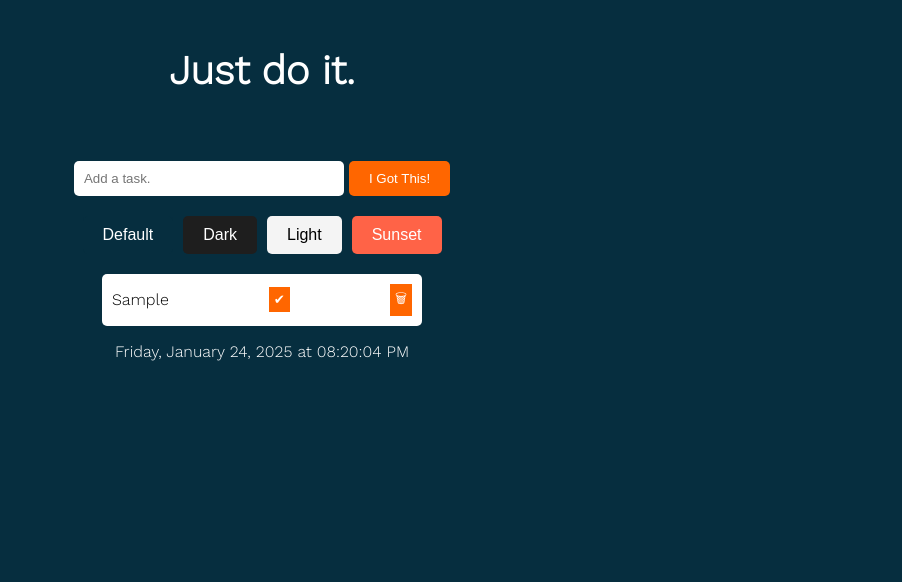
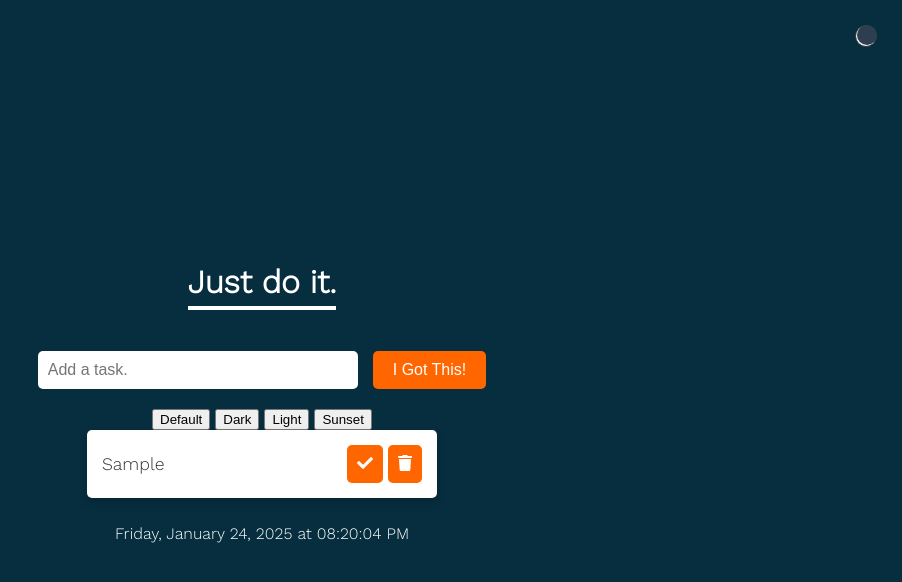
Before and after one commit to Badjedi04/Just-Do-It, a plain HTML site: page index.html in a window 1280 px wide. Both pictures are taken after typing "Sample" into the empty fields and a click on the button "I Got This!". Shown: the whole page, without its empty margins (378-1280 px from the left). Drawn offline with nearby package versions, Linux system fonts and the light colour scheme.

Commit message:
Change theme buttons

```diff
--- a/CSS/main.css
+++ b/CSS/main.css
@@ -1,110 +1,179 @@
-/* General Styling */
+/* General Body Styling */
 body {
     font-family: 'Work Sans', sans-serif;
     background-color: #062e3f;
-    color: #ffffff;
+    color: #fff;
     margin: 0;
     padding: 0;
-    text-align: center;
+    display: flex;
+    flex-direction: column;
+    align-items: center;
+    justify-content: center;
+    min-height: 100vh;
+    transition: background 0.5s ease-in-out;
 }
 
+/* Header Styling */
 #header {
-    padding: 20px;
+    text-align: center;
+    margin-bottom: 20px;
 }
 
 #title {
-    font-size: 2.5em;
+    font-size: 2rem;
     font-weight: bold;
+    position: relative;
 }
 
+#border {
+    width: 100%;
+    height: 4px;
+    background-color: #fff;
+    margin-top: 5px;
+}
+
+/* Theme selector */
+.theme-selector {
+    width: 20px;
+    height: 20px;
+    border-radius: 50%;
+    margin: 5px;
+    cursor: pointer;
+    display: inline-block;
+    position: fixed;
+    right: 20px;
+    top: 20px;
+}
+
+/* Colors for themes */
+.standard-theme {
+    background-color: #062e3f;
+}
+
+.light-theme {
+    background-color: #f5f5f5;
+    border: 1px solid #333;
+}
+
+.darker-theme {
+    background-color: #2c3e50;
+}
+
+/* Theme-specific backgrounds */
+.light-theme-bg {
+    background-color: #f5f5f5;
+    color: #333;
+}
+
+.darker-theme-bg {
+    background-color: #2c3e50;
+    color: #fff;
+}
+
+.standard-theme-bg {
+    background-color: #062e3f;
+    color: #fff;
+}
+
+/* Form Styling */
 #form {
-    margin: 20px 0;
+    display: flex;
+    justify-content: center;
+    align-items: center;
+    margin-bottom: 20px;
 }
 
 .todo-input {
     padding: 10px;
-    width: 250px;
+    width: 300px;
+    border: none;
     border-radius: 5px;
-    border: none;
+    outline: none;
+    font-size: 1rem;
 }
 
 .todo-btn {
     padding: 10px 20px;
     background-color: #ff6600;
-    color: white;
+    color: #fff;
     border: none;
     border-radius: 5px;
+    font-size: 1rem;
+    margin-left: 10px;
     cursor: pointer;
+    transition: background 0.3s ease;
 }
 
+.todo-btn:hover {
+    background-color: #cc5200;
+}
+
+/* To-Do List Styling */
 .todo-list {
-    list-style-type: none;
+    list-style: none;
     padding: 0;
+    margin: 0;
+    width: 350px;
 }
 
 .todo {
     background: #ffffff;
-    color: #000;
-    padding: 10px;
-    margin: 5px auto;
-    width: 300px;
-    border-radius: 5px;
+    color: #333;
     display: flex;
     justify-content: space-between;
     align-items: center;
+    padding: 15px;
+    border-radius: 5px;
+    margin-bottom: 10px;
+    box-shadow: 0 4px 8px rgba(0, 0, 0, 0.2);
 }
 
-.todo button {
-    background-color: #ff6600;
+.todo-item {
+    flex: 1;
+    font-size: 1.1rem;
+    font-weight: 500;
+}
+
+.complete-btn,
+.trash-btn {
+    background: #ff6600;
     border: none;
     color: white;
-    padding: 5px;
+    padding: 10px;
     cursor: pointer;
+    border-radius: 5px;
+    font-size: 1rem;
+    transition: background 0.3s ease;
+    margin-left: 5px;
 }
 
-.done {
-    text-decoration: line-through;
-    color: gray;
+.complete-btn:hover {
+    background: #28a745;
 }
 
-.completed .task-text {
-    text-decoration: line-through;
-    color: gray;
+.trash-btn:hover {
+    background: #dc3545;
 }
 
-.completed .check-btn {
-    background-color: green;
+/* Completed Task */
+.completed {
+    text-decoration: line-through;
+    opacity: 0.6;
 }
 
-#theme-selector {
-    display: flex;
-    gap: 10px;
-    margin: 20px auto;
-    justify-content: center;
+/* Responsive Design */
+@media (max-width: 600px) {
+    .todo-input {
+        width: 100%;
+    }
+
+    .todo-list {
+        width: 100%;
+    }
+
+    .theme-selector {
+        width: 15px;
+        height: 15px;
+        right: 10px;
+    }
 }
-
-.theme-btn {
-    border: none;
-    padding: 10px 20px;
-    border-radius: 5px;
-    cursor: pointer;
-    font-size: 1rem;
-    color: white;
-}
-
-.theme-btn:nth-child(1) {
-    background-color: #062e3f;
-}
-
-.theme-btn:nth-child(2) {
-    background-color: #1e1e1e;
-}
-
-.theme-btn:nth-child(3) {
-    background-color: #f4f4f4;
-    color: #000;
-}
-
-.theme-btn:nth-child(4) {
-    background-color: #ff6347;
-}
--- a/JS/main.js
+++ b/JS/main.js
@@ -1,90 +1,68 @@
-document.addEventListener('DOMContentLoaded', () => {
-    const todoInput = document.querySelector('.todo-input');
-    const todoButton = document.querySelector('.todo-btn');
-    const todoList = document.querySelector('.todo-list');
-    const themeSelectors = document.querySelectorAll('.theme-selector');
+document.addEventListener("DOMContentLoaded", () => {
+    const todoInput = document.querySelector(".todo-input");
+    const todoButton = document.querySelector(".todo-btn");
+    const todoList = document.querySelector(".todo-list");
+    const themeSelectors = document.querySelectorAll(".theme-selector");
 
-    // Load existing tasks from localStorage
-    loadTodos();
+    // Add task event listener
+    todoButton.addEventListener("click", addTodo);
+    todoList.addEventListener("click", deleteOrCheck);
 
-    // Add new task event
-    todoButton.addEventListener('click', (e) => {
-        e.preventDefault();
-        addTodo(todoInput.value);
-        saveTodos();
-        todoInput.value = '';
-    });
-
-    // Delete or check task
-    todoList.addEventListener('click', (e) => {
-        const item = e.target;
-        if (item.classList.contains('check-btn')) {
-            const todo = item.parentElement;
-            todo.classList.toggle('completed');
-        } else if (item.classList.contains('delete-btn')) {
-            const todo = item.parentElement;
-            todo.remove();
-            saveTodos();
-        }
-    });
-
-    // Theme selection event
+    // Theme change functionality
     themeSelectors.forEach(theme => {
-        theme.addEventListener('click', () => {
-            document.body.className = theme.classList[0];
-            localStorage.setItem('theme', theme.classList[0]);
+        theme.addEventListener("click", () => {
+            document.body.className = "";
+            if (theme.classList.contains("standard-theme")) {
+                document.body.classList.add("standard-theme-bg");
+            } else if (theme.classList.contains("light-theme")) {
+                document.body.classList.add("light-theme-bg");
+            } else if (theme.classList.contains("darker-theme")) {
+                document.body.classList.add("darker-theme-bg");
+            }
         });
     });
 
-    // Load theme from localStorage
-    function loadTheme() {
-        const savedTheme = localStorage.getItem('theme');
-        if (savedTheme) {
-            document.body.className = savedTheme;
+    // Add new task function
+    function addTodo(event) {
+        event.preventDefault();
+        if (todoInput.value.trim() === "") return;
+
+        // Create todo div
+        const todoDiv = document.createElement("div");
+        todoDiv.classList.add("todo");
+
+        // Create list item
+        const newTodo = document.createElement("li");
+        newTodo.innerText = todoInput.value;
+        newTodo.classList.add("todo-item");
+        todoDiv.appendChild(newTodo);
+
+        // Check button
+        const completedButton = document.createElement("button");
+        completedButton.innerHTML = '<i class="fas fa-check"></i>';
+        completedButton.classList.add("complete-btn");
+        todoDiv.appendChild(completedButton);
+
+        // Delete button
+        const trashButton = document.createElement("button");
+        trashButton.innerHTML = '<i class="fas fa-trash"></i>';
+        trashButton.classList.add("trash-btn");
+        todoDiv.appendChild(trashButton);
+
+        // Append to list
+        todoList.appendChild(todoDiv);
+        todoInput.value = "";
+    }
+
+    // Delete or check task function
+    function deleteOrCheck(e) {
+        const item = e.target;
+        if (item.classList.contains("trash-btn")) {
+            const todo = item.parentElement;
+            todo.remove();
+        } else if (item.classList.contains("complete-btn")) {
+            const todo = item.parentElement;
+            todo.classList.toggle("completed");
         }
     }
-    loadTheme();
-
-    // Add a new task
-    function addTodo(task) {
-        if (task.trim() === '') return;
-        const todoDiv = document.createElement('div');
-        todoDiv.classList.add('todo');
-        const newTodo = document.createElement('li');
-        newTodo.innerText = task;
-        todoDiv.appendChild(newTodo);
-        const checkButton = document.createElement('button');
-        checkButton.innerHTML = '✔';
-        checkButton.classList.add('check-btn');
-        todoDiv.appendChild(checkButton);
-        const deleteButton = document.createElement('button');
-        deleteButton.innerHTML = '🗑';
-        deleteButton.classList.add('delete-btn');
-        todoDiv.appendChild(deleteButton);
-        todoList.appendChild(todoDiv);
-        saveTodos();
-    }
-
-    // Save tasks to localStorage
-    function saveTodos() {
-        const todos = [];
-        document.querySelectorAll('.todo').forEach(todo => {
-            todos.push({
-                text: todo.firstChild.innerText,
-                completed: todo.classList.contains('completed')
-            });
-        });
-        localStorage.setItem('todos', JSON.stringify(todos));
-    }
-
-    // Load tasks from localStorage
-    function loadTodos() {
-        const todos = JSON.parse(localStorage.getItem('todos')) || [];
-        todos.forEach(todo => addTodo(todo.text));
-        document.querySelectorAll('.todo').forEach((todoDiv, index) => {
-            if (todos[index].completed) {
-                todoDiv.classList.add('completed');
-            }
-        });
-    }
 });
```
